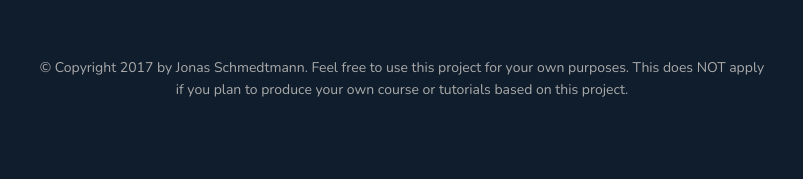
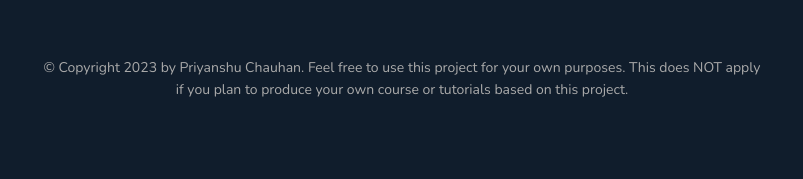
Before and after one commit to PriyanshuCoder007/Nexteer-Luxury-Home, a website: page index.html in a window 1280 px wide. Shown: the part 3798-3977 px from the top of the page, 278-1081 px from the left. Drawn offline with nearby package versions, Linux system fonts and the light colour scheme.

Commit message:
Update index.html

```diff
--- a/index.html
+++ b/index.html
@@ -348,7 +348,7 @@
                     <li class="nav__item"><a href="#" class="nav__link">Come work with us!</a></li>
             </ul>
             <p class="copyright">
-                &copy; Copyright 2017 by Jonas Schmedtmann. Feel free to use this project for your own purposes. This does NOT apply if you plan to produce your own course or tutorials based on this project.
+                &copy; Copyright 2023 by Priyanshu Chauhan. Feel free to use this project for your own purposes. This does NOT apply if you plan to produce your own course or tutorials based on this project.
             </p>
         </footer>
     </body>
```
